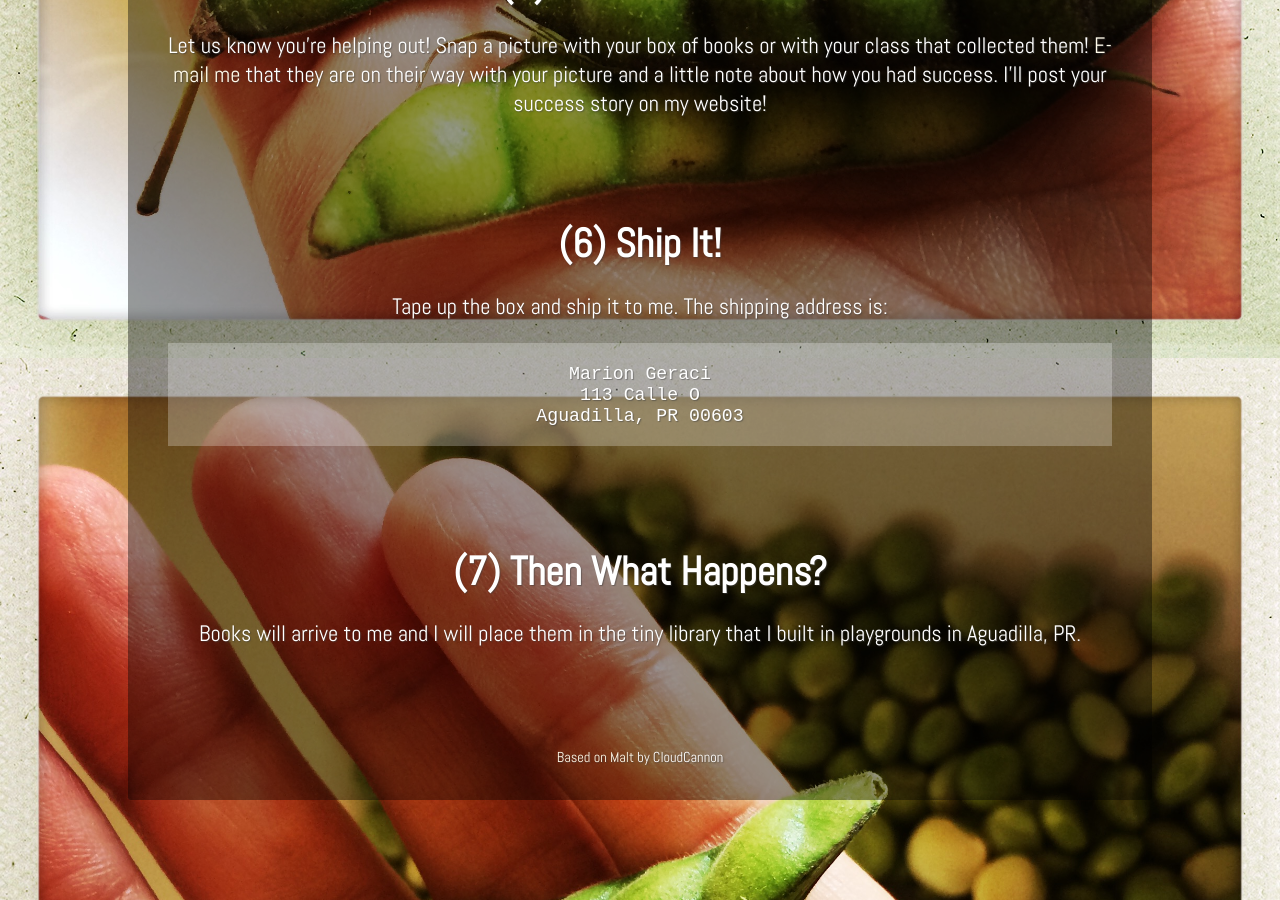
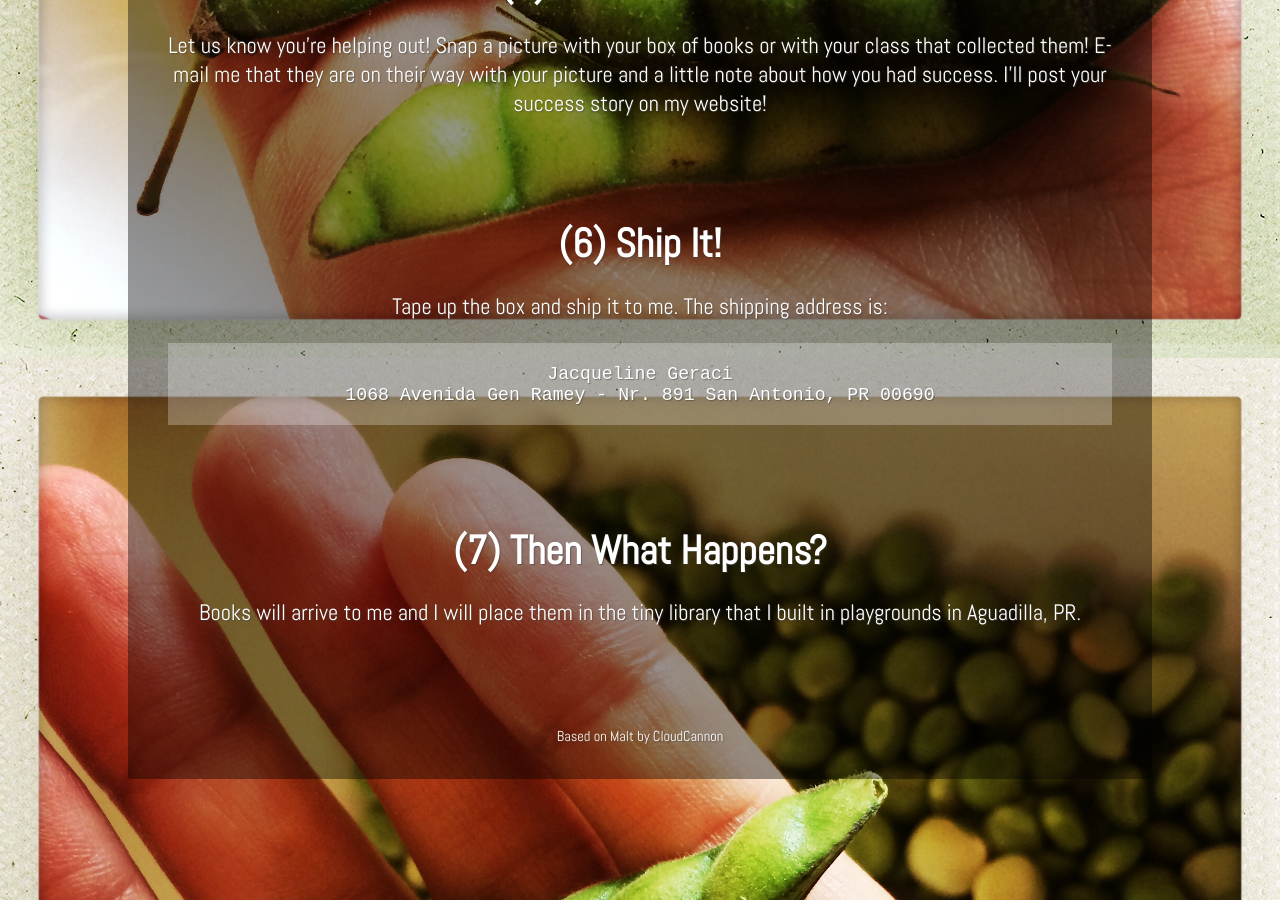
Before and after one commit to treshermanaspr/treshermanaspr.github.io, a Jekyll site: the page built from pages/participate.html, in a window 1280 px wide and 900 px high, scrolled down 2202 px. Built offline with Jekyll 4.4.1, drawn with Linux system fonts in a browser that asks for light colours; nearby versions of some CDN libraries.

Commit message:
Update participate.html

```diff
--- a/pages/participate.html
+++ b/pages/participate.html
@@ -52,9 +52,9 @@ background_image: /uploads/project-logos/peapods.jpg
 
 <div class="tip">
   <code>
-    Marion Geraci <br>
-    113 Calle O <br>
-    Aguadilla, PR 00603 <br>
+    Jacqueline Geraci <br>
+    1068 Avenida Gen Ramey - Nr. 891
+    San Antonio, PR 00690 <br>
   </code>
 </div>
 
```
